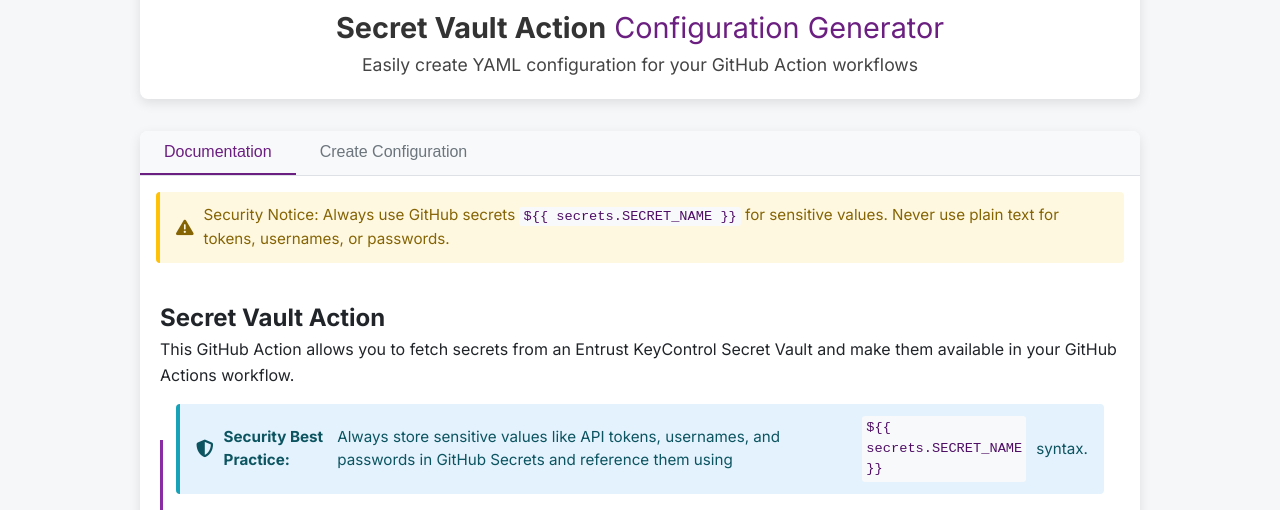
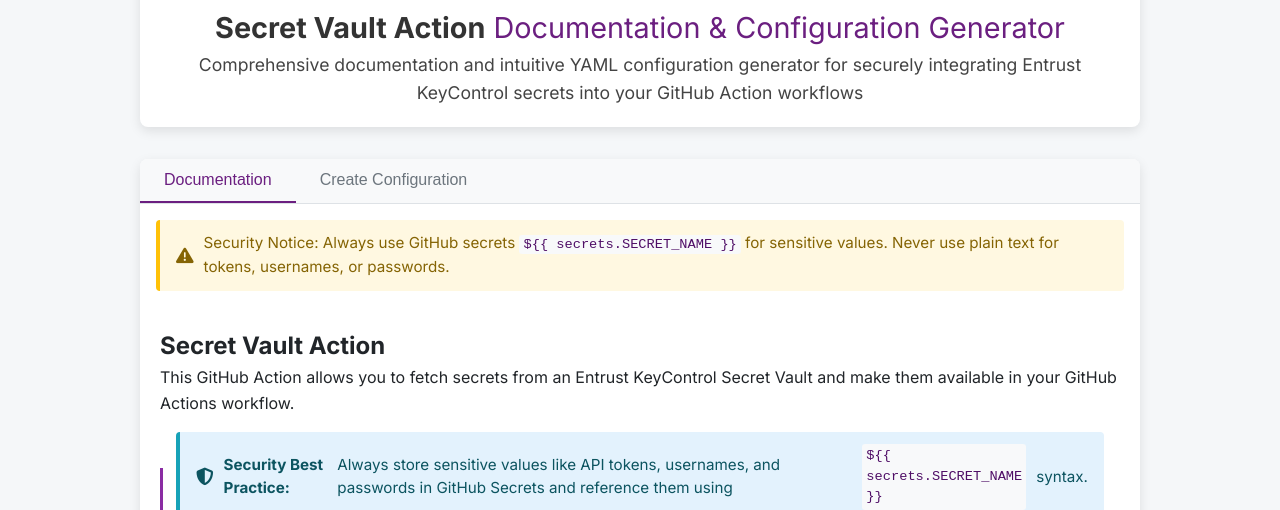
Before and after one commit to EntrustCorporation/Secrets-Vault-Action, a website: page docs/index.html in a window 1280 px wide. Shown: the part 290-800 px from the top of the page. Drawn offline with Linux system fonts and the light colour scheme.

Commit message:
Improved the doc helper

```diff
--- a/docs/index.html
+++ b/docs/index.html
@@ -3,7 +3,7 @@
 <head>
     <meta charset="UTF-8">
     <meta name="viewport" content="width=device-width, initial-scale=1.0">
-    <title>Secret Vault Action Configuration Generator | Entrust</title>
+    <title>Secret Vault Action Documentation & Configuration Generator | Entrust</title>
     <link rel="stylesheet" href="style.css">
     <link rel="stylesheet" href="https://cdnjs.cloudflare.com/ajax/libs/font-awesome/6.4.0/css/all.min.css">
     <link rel="preconnect" href="https://fonts.googleapis.com">
@@ -18,8 +18,8 @@
                 <!-- Use the existing logo.png file -->
                 <img src="logo.png" alt="Entrust Logo" class="entrust-logo">
             </div>
-            <h1>Secret Vault Action<span class="highlight"> Configuration Generator</span></h1>
-            <p>Easily create YAML configuration for your GitHub Action workflows</p>
+            <h1>Secret Vault Action<span class="highlight"> Documentation & Configuration Generator</span></h1>
+            <p>Comprehensive documentation and intuitive YAML configuration generator for securely integrating Entrust KeyControl secrets into your GitHub Action workflows</p>
         </header>
 
         <div class="card">
```
